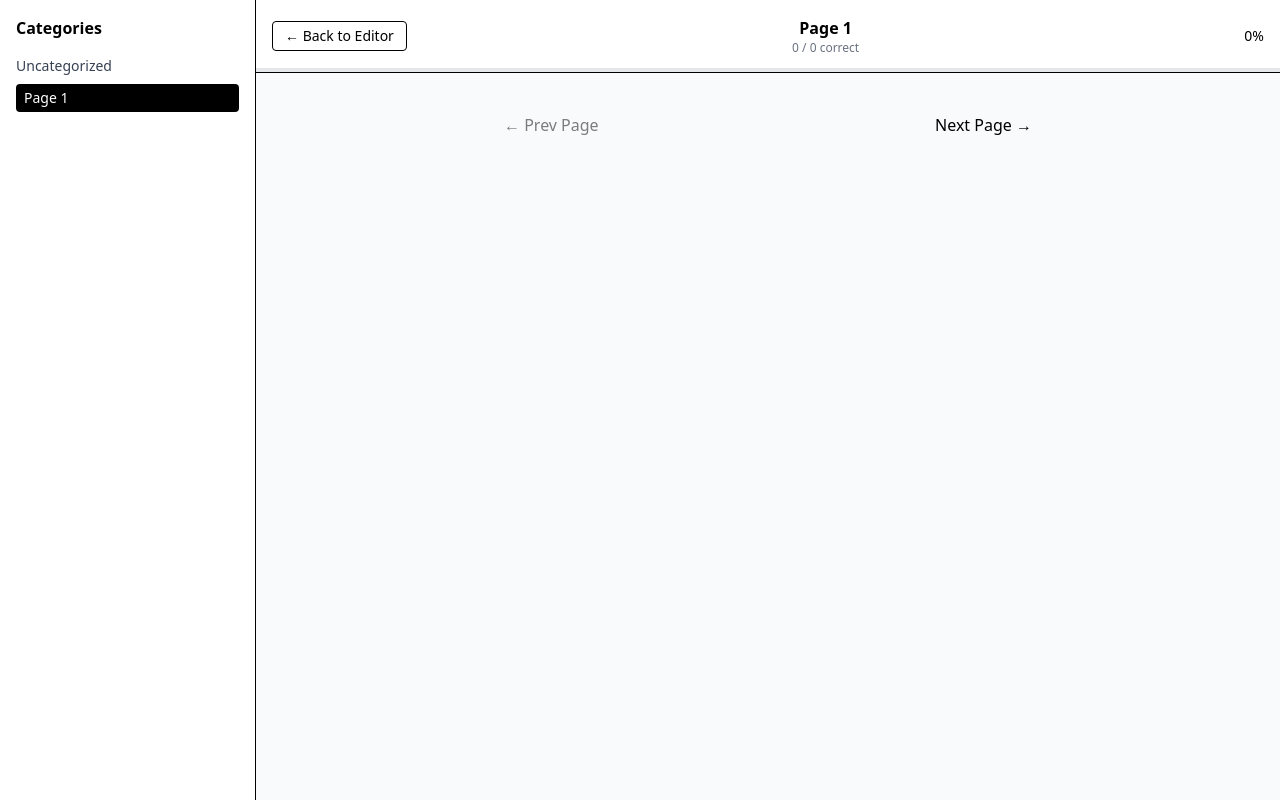
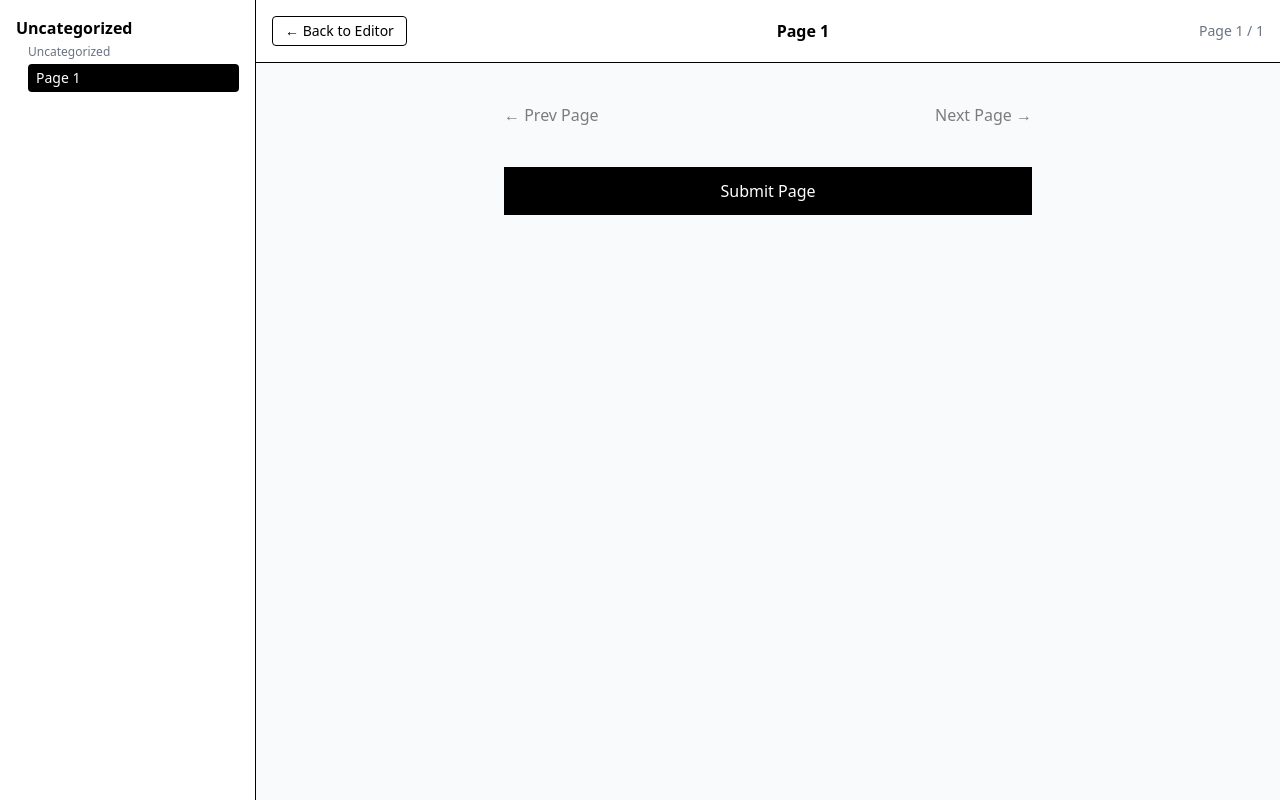
Before and after one commit to rolandraymond/drag_and_drop, a React (Vite) app: page /quiz in a window 1280 px wide. Built offline with nearby package versions, Linux system fonts and the light colour scheme.

Commit message:
fix category and subcategory

```diff
--- a/src/App.tsx
+++ b/src/App.tsx
@@ -10,7 +10,7 @@ import {
 import { restrictToVerticalAxis } from '@dnd-kit/modifiers';
 import { SortableContext, verticalListSortingStrategy } from '@dnd-kit/sortable';
 import { useEffect, useState } from 'react';
-import { Link, Route, Routes, useNavigate } from 'react-router-dom';
+import {  Route, Routes, useNavigate } from 'react-router-dom';
 import { toast } from 'react-toastify';
 import {
   hasEmptyPages,
@@ -82,11 +82,12 @@ const meta = useEditorStore((s) => s.meta);
 const pages = useEditorStore((s) => s.pages);
 const activePageId = useEditorStore((s) => s.activePageId);
 
-const categoryId = useEditorStore((s) => s.categoryId);
-const setCategoryId = useEditorStore((s) => s.setCategoryId);
+const setPageCategory = useEditorStore((s) => s.setPageCategory);
+const setPageSubcategory = useEditorStore((s) => s.setPageSubcategory);
 
-const subcategoryId = useEditorStore((s) => s.subcategoryId);
-const setSubcategoryId = useEditorStore((s) => s.setSubcategoryId);
+const activePage = pages.find((p) => p.id === activePageId);
+
+const elements = activePage?.elements ?? [];
 
 const [categories, setCategories] = useState<Category[]>([]);
 const [subcategories, setSubcategories] = useState<Subcategory[]>([]);
@@ -95,7 +96,6 @@ const [newCategoryName, setNewCategoryName] = useState('');
 const [newSubcategoryName, setNewSubcategoryName] = useState('');
 const handlePreview = () => {
   const pages = useEditorStore.getState().pages;
-  const categoryId = useEditorStore.getState().categoryId;
 
   if (hasEmptyPages(pages)) {
     toast.error('One or more pages are empty.');
@@ -107,13 +107,19 @@ const handlePreview = () => {
     return;
   }
 
-  if (!categoryId) {
-    toast.error('Please select a category before previewing.');
+  if (pages.some((p) => !p.categoryId)) {
+    toast.error('Every page must have a category');
+    return;
+  }
+
+  if (pages.some((p) => !p.subcategoryId)) {
+    toast.error('Every page must have a subcategory');
     return;
   }
 
   navigate('/quiz');
 };
+
 
  useEffect(() => {
   authFetch('http://localhost:8000/api/categories')
@@ -122,16 +128,26 @@ const handlePreview = () => {
 }, []);
 
 useEffect(() => {
-  if (!categoryId) return;
+  const categoryId = activePage?.categoryId;
 
-  fetch(`http://localhost:8000/api/categories/${categoryId}/subcategories`)
-    .then(res => res.json())
-    .then(setSubcategories);
-}, [categoryId]);
+  if (!categoryId) {
+    setSubcategories([]);
+    return;
+  }
+
+  authFetch(`http://localhost:8000/api/categories/${categoryId}/subcategories`)
+    .then(setSubcategories)
+    .catch((err) => {
+      console.error(err);
+      setSubcategories([]);
+      toast.error('Failed to load subcategories');
+    });
+}, [activePage?.categoryId]);
 
 
-  const activePage = pages.find((p) => p.id === activePageId);
-  const elements = activePage?.elements ?? [];
+
+
+
 
   const sensors = useSensors(
     useSensor(PointerSensor, {
@@ -180,23 +196,27 @@ const handlePreview = () => {
       {/* CATEGORY */}
       <div className='flex items-center gap-2'>
         <select
-           value={categoryId ?? ''}
+        value={activePage?.categoryId ?? ''}
                   onChange={(e) => {
-            const id = e.target.value;
-            setCategoryId(id || '');
-            setSubcategoryId('');
+            const id = e.target.value || null;
+
+            const pageId = activePageId;
+            if (!pageId) return;
+
+            setPageCategory(pageId, id);
             setSubcategories([]);
             setNewSubcategoryName('');
           }}
-          className='border rounded px-2 py-1 text-sm'
+        className="border rounded px-2 py-1 text-sm"
       >
-          <option value=''>Select category</option>
+        <option value="">Select category</option>
         {categories.map((c) => (
-            <option key={c._id ?? c.name} value={c._id}>
+          <option key={c._id} value={c._id}>
             {c.name}
           </option>
         ))}
       </select>
+
 
         <input
           value={newCategoryName}
@@ -220,7 +240,8 @@ const handlePreview = () => {
                 );
 
                 setCategories((prev) => [created, ...prev]);
-                setCategoryId(created._id);
+                setPageCategory(activePageId, created._id);
+
                 setNewCategoryName('');
               } catch (err) {
                 console.error(err);
@@ -236,14 +257,16 @@ const handlePreview = () => {
           {/* SUBCATEGORY */}
           <div className='flex items-center gap-2'>
             <select
-               value={subcategoryId ?? ''}
-              onChange={(e) => setSubcategoryId(e.target.value)}
-              disabled={!categoryId}
-              className='border rounded px-2 py-1 text-sm'
+  value={activePage?.subcategoryId ?? ''}
+  onChange={(e) => {
+    setPageSubcategory(activePageId, e.target.value || null);
+  }}
+  disabled={!activePage?.categoryId}
+  className="border rounded px-2 py-1 text-sm"
 >
-              <option value=''>Select subcategory</option>
+  <option value="">Select subcategory</option>
   {subcategories.map((s) => (
-                <option key={s._id}  value={s._id}>
+    <option key={s._id} value={s._id}>
       {s.name}
     </option>
   ))}
@@ -252,15 +275,22 @@ const handlePreview = () => {
           <input
           value={newSubcategoryName}
           onChange={(e) => setNewSubcategoryName(e.target.value)}
-              placeholder='New subcategory'
-              disabled={!categoryId}
-              className='border rounded px-2 py-1 text-sm'
+          placeholder="New subcategory"
+          disabled={!activePage?.categoryId}
+          className="border rounded px-2 py-1 text-sm"
         />
 
         <button
-              disabled={!categoryId || !newSubcategoryName.trim()}
+          disabled={!activePage?.categoryId || !newSubcategoryName.trim()}
           onClick={async () => {
-      if (!newSubcategoryName.trim()) return;
+            const categoryId = activePage?.categoryId;
+            if (!categoryId) {
+              toast.error('Select a category first');
+              return;
+            }
+
+            const name = newSubcategoryName.trim();
+            if (!name) return;
 
             try {
               const created: Subcategory = await authFetch(
@@ -268,25 +298,28 @@ const handlePreview = () => {
                 {
                   method: 'POST',
                   body: JSON.stringify({
-              name: newSubcategoryName,
+                    name,
                     category_id: categoryId,
                   }),
                 }
               );
 
               setSubcategories((prev) => [...prev, created]);
-        setSubcategoryId(created._id);
+
+
+              setPageSubcategory(activePageId, created._id);
+
               setNewSubcategoryName('');
             } catch (err) {
               console.error(err);
+              toast.error('Failed to create subcategory');
             }
           }}
-
-
-          className='px-3 py-1 border rounded text-sm disabled:opacity-50'
+          className="px-3 py-1 border rounded text-sm disabled:opacity-50"
         >
           Add
         </button>
+
       </div>
     </div>
 
--- a/src/components/PreviewSidebar.tsx
+++ b/src/components/PreviewSidebar.tsx
@@ -8,7 +8,7 @@ type Page = {
 type Props = {
   pages: Page[];
   activePageId: string;
-  onSelectPage: (pageId: string) => void;
+  onSelectPage: (id: string) => void;
 };
 
 export default function PreviewSidebar({
@@ -16,42 +16,46 @@ export default function PreviewSidebar({
   activePageId,
   onSelectPage,
 }: Props) {
-  const grouped = pages.reduce<Record<string, Page[]>>((acc, page) => {
-    const key = page.categoryId ?? 'uncategorized';
-    if (!acc[key]) acc[key] = [];
-    acc[key].push(page);
+  const grouped = pages.reduce<
+    Record<string, Record<string, Page[]>>
+  >((acc, page) => {
+    const cat = page.categoryId ?? 'Uncategorized';
+    const sub = page.subcategoryId ?? 'Uncategorized';
+
+    acc[cat] ??= {};
+    acc[cat][sub] ??= [];
+    acc[cat][sub].push(page);
+
     return acc;
   }, {});
 
   return (
     <aside className="w-64 border-r bg-white p-4 overflow-y-auto">
-      <div className="font-semibold mb-4">Categories</div>
+      {Object.entries(grouped).map(([cat, subs]) => (
+        <div key={cat} className="mb-4">
+          <div className="font-semibold mb-1">{cat}</div>
 
-      {Object.entries(grouped).map(([categoryId, pages]) => (
-        <div key={categoryId} className="mb-4">
-          <div className="text-sm font-medium text-gray-700 mb-2">
-            {categoryId === 'uncategorized'
-              ? 'Uncategorized'
-              : `Category ${categoryId}`}
+          {Object.entries(subs).map(([sub, pages]) => (
+            <div key={sub} className="ml-3 mb-2">
+              <div className="text-xs text-gray-500 mb-1">
+                {sub}
               </div>
 
-          <div className="space-y-1">
               {pages.map((p) => (
                 <button
                   key={p.id}
-                disabled={p.id !== activePageId}
                   onClick={() => onSelectPage(p.id)}
-                className={`w-full text-left px-2 py-1 rounded text-sm
-                  ${
+                  className={`block w-full text-left px-2 py-1 text-sm rounded ${
                     p.id === activePageId
                       ? 'bg-black text-white'
-                      : 'hover:bg-gray-100 opacity-50 cursor-not-allowed'
+                      : 'hover:bg-gray-100'
                   }`}
                 >
-                {p.name ?? 'Untitled Page'}
+                  {p.name ?? 'Untitled'}
                 </button>
               ))}
             </div>
+          ))}
         </div>
       ))}
     </aside>
--- a/src/components/QuizRuntime.tsx
+++ b/src/components/QuizRuntime.tsx
@@ -5,8 +5,6 @@ import { useNavigate } from 'react-router-dom';
 import { useEditorStore } from '../hooks/useEditorStore';
 import type { EditorElement } from '../types/editor';
 import PreviewSidebar from './PreviewSidebar';
-
-/* ================= helpers ================= */
 
 function normalize(value: string) {
   return value.trim().toLowerCase();
@@ -22,71 +20,88 @@ function getQuestions(elements: EditorElement[]) {
   );
 }
 
-/* ================= component ================= */
+function pageQuestionKey(pageId: string, elementIndex: number) {
+  return `${pageId}-${elementIndex}`;
+}
 
 export default function QuizRuntime() {
   const navigate = useNavigate();
-
-  /* ✅ Zustand selector (stable – no infinite loop) */
   const pages = useEditorStore((s) => s.pages);
 
   const [pageIndex, setPageIndex] = useState(0);
   const [answers, setAnswers] = useState<Record<string, string>>({});
-  const [submitted, setSubmitted] = useState<Record<string, boolean>>({});
-
-  /* ================= guards ================= */
+  const [submittedPages, setSubmittedPages] = useState<Record<string, boolean>>(
+    {}
+  );
 
   if (!pages.length) {
     return <div className="p-10 text-center">No pages to preview</div>;
   }
 
   const currentPage = pages[pageIndex];
-  const questions = getQuestions(currentPage.elements);
+  const currentPageId = currentPage.id;
 
-  /* ================= progress ================= */
+  const isCurrentPageSubmitted = !!submittedPages[currentPageId];
 
-  const answeredCorrect = questions.filter((q, i) => {
-    const key = `${currentPage.id}-${i}`;
-    return submitted[key] && isCorrect(answers[key], q.answer);
-  }).length;
+  const currentQuestions = useMemo(
+    () => getQuestions(currentPage.elements),
+    [currentPage.elements]
+  );
 
-  const progress =
-    questions.length === 0
-      ? 0
-      : Math.round((answeredCorrect / questions.length) * 100);
+  const handleSubmitPage = () => {
+    const questions = currentQuestions;
 
-  const canGoNext = answeredCorrect === questions.length;
+    if (questions.length === 0) {
+      toast.info('No questions on this page');
+      setSubmittedPages((p) => ({ ...p, [currentPageId]: true }));
+      return;
+    }
 
-  /* ================= UI ================= */
+    const hasEmpty = questions.some((q) => {
+      const idx = currentPage.elements.indexOf(q as any);
+      const key = pageQuestionKey(currentPageId, idx);
+      return !(answers[key] ?? '').trim();
+    });
+
+    if (hasEmpty) {
+      toast.error('Answer all questions on this page first');
+      return;
+    }
+
+    let total = 0;
+    let correct = 0;
+
+    currentPage.elements.forEach((el, idx) => {
+      if (el.type !== 'question' && el.type !== 'imageQuestion') return;
+
+      total++;
+      const key = pageQuestionKey(currentPageId, idx);
+      const userAnswer = answers[key] ?? '';
+
+      if (isCorrect(userAnswer, el.answer)) correct++;
+    });
+
+    setSubmittedPages((p) => ({ ...p, [currentPageId]: true }));
+    toast.success(`Page score: ${correct} / ${total}`);
+  };
+
+  const canGoPrev = pageIndex > 0;
+  const canGoNext = pageIndex < pages.length - 1;
 
   return (
     <div className="min-h-screen bg-gray-50 flex">
-
-      {/* ===== SIDEBAR ===== */}
       <PreviewSidebar
         pages={pages}
-        activePageId={currentPage.id}
-        onSelectPage={() => {
-          toast.info('Finish current page first');
+        activePageId={currentPageId}
+        onSelectPage={(id) => {
+          const index = pages.findIndex((p) => p.id === id);
+          if (index === -1) return;
+          setPageIndex(index);
         }}
       />
 
-      {/* ===== MAIN ===== */}
       <div className="flex-1">
-
-        {/* ===== HEADER ===== */}
-        <div className="sticky top-0 bg-white border-b p-4 relative">
-
-          {/* progress bar */}
-          <div className="absolute bottom-0 left-0 h-1 w-full bg-gray-200">
-            <div
-              className="h-full bg-black transition-all"
-              style={{ width: `${progress}%` }}
-            />
-          </div>
-
-          <div className="flex justify-between items-center">
-
+        <div className="sticky top-0 bg-white border-b p-4 flex justify-between items-center">
           <button
             onClick={() => navigate('/editor')}
             className="text-sm px-3 py-1 border rounded"
@@ -94,22 +109,14 @@ export default function QuizRuntime() {
             ← Back to Editor
           </button>
 
-            <div className="text-center">
-              <div className="font-bold">{currentPage.name}</div>
-              <div className="text-xs text-gray-500">
-                {answeredCorrect} / {questions.length} correct
+          <div className="font-semibold">{currentPage.name}</div>
+
+          <div className="text-sm text-gray-500">
+            Page {pageIndex + 1} / {pages.length}
           </div>
         </div>
 
-            <div className="text-sm font-medium">
-              {progress}%
-            </div>
-          </div>
-        </div>
-
-        {/* ===== CONTENT ===== */}
         <div className="max-w-xl mx-auto p-6 space-y-6">
-
           {currentPage.elements.map((el, index) => {
             if (el.type === 'text') {
               return (
@@ -120,38 +127,37 @@ export default function QuizRuntime() {
             }
 
             if (el.type === 'question' || el.type === 'imageQuestion') {
-              const key = `${currentPage.id}-${index}`;
+              const key = pageQuestionKey(currentPageId, index);
               const userAnswer = answers[key] ?? '';
-              const isDone = submitted[key];
-              const correct = isDone && isCorrect(userAnswer, el.answer);
+
+              const correct =
+                isCurrentPageSubmitted && isCorrect(userAnswer, el.answer);
+
+              const wrong =
+                isCurrentPageSubmitted && !isCorrect(userAnswer, el.answer);
 
               return (
                 <div
                   key={el.id}
-                  className={`border rounded p-4 space-y-2
-                    ${
-                      !isDone
+                  className={`border rounded p-4 space-y-2 ${
+                    !isCurrentPageSubmitted
                       ? ''
                       : correct
                       ? 'border-green-500 bg-green-50'
-                        : 'border-red-500 bg-red-50'
+                      : wrong
+                      ? 'border-red-500 bg-red-50'
+                      : ''
                   }`}
                 >
                   {el.type === 'imageQuestion' && el.image && (
-                    <img
-                      src={el.image}
-                      alt=""
-                      className="rounded border"
-                    />
+                    <img src={el.image} alt="" className="rounded border" />
                   )}
 
-                  <div className="font-medium">
-                    {el.question}
-                  </div>
+                  <div className="font-medium">{el.question}</div>
 
                   <input
                     value={userAnswer}
-                    readOnly={isDone}
+                    disabled={isCurrentPageSubmitted}
                     onChange={(e) =>
                       setAnswers((p) => ({
                         ...p,
@@ -159,34 +165,10 @@ export default function QuizRuntime() {
                       }))
                     }
                     className="w-full border px-3 py-2"
+                    placeholder="Your answer"
                   />
 
-                  {!isDone && (
-                    <button
-                      onClick={() => {
-                        if (!userAnswer.trim()) {
-                          toast.error('Answer required');
-                          return;
-                        }
-
-                        setSubmitted((p) => ({
-                          ...p,
-                          [key]: true,
-                        }));
-
-                        if (isCorrect(userAnswer, el.answer)) {
-                          toast.success('Correct');
-                        } else {
-                          toast.error('Wrong answer');
-                        }
-                      }}
-                      className="bg-black text-white px-4 py-1"
-                    >
-                      Submit
-                    </button>
-                  )}
-
-                  {isDone && !correct && (
+                  {isCurrentPageSubmitted && !correct && (
                     <div className="text-sm text-red-700">
                       Correct answer: {el.answer}
                     </div>
@@ -198,11 +180,9 @@ export default function QuizRuntime() {
             return null;
           })}
 
-          {/* ===== PAGE NAV ===== */}
           <div className="flex justify-between pt-4">
-
             <button
-              disabled={pageIndex === 0}
+              disabled={!canGoPrev}
               onClick={() => setPageIndex((i) => i - 1)}
               className="disabled:opacity-50"
             >
@@ -218,9 +198,19 @@ export default function QuizRuntime() {
             </button>
           </div>
 
-          {!canGoNext && (
-            <div className="text-center text-sm text-red-600">
-              Fix the highlighted answers first
+          {!isCurrentPageSubmitted && (
+            <button
+              type="button"
+              onClick={handleSubmitPage}
+              className="w-full bg-black text-white py-3 mt-4"
+            >
+              Submit Page
+            </button>
+          )}
+
+          {isCurrentPageSubmitted && (
+            <div className="text-center text-sm text-gray-600">
+              This page is submitted
             </div>
           )}
         </div>
--- a/src/hooks/useEditorStore.ts
+++ b/src/hooks/useEditorStore.ts
@@ -7,19 +7,18 @@ import { uid } from '../utils/uid';
 type Page = {
   id: string;
   name?: string;
+  elements: EditorElement[];
   categoryId: string | null;
   subcategoryId: string | null;
-  elements: EditorElement[];
 };
 
 
 interface EditorStore {
   pages: Page[];
   activePageId: string;
-  categoryId: string | null;
-  subcategoryId: string | null;
-  setCategoryId: (id: string | null) => void;
-  setSubcategoryId: (id: string | null) => void;
+  setPageCategory: (pageId: string, categoryId: string | null) => void;
+  setPageSubcategory: (pageId: string, subcategoryId: string | null) => void;
+
 
 
 
@@ -85,18 +84,16 @@ export const useEditorStore = create<EditorStore>()(
         {
           id: 'page-1',
           name: 'Page 1',
+          elements: [],
           categoryId: null,
           subcategoryId: null,
-          elements: [],
         },
       ],
 
       activePageId: 'page-1',
-      categoryId: null,
-      subcategoryId: null,
 
-      setCategoryId: (id) => set({ categoryId: id }),
-      setSubcategoryId: (id) => set({ subcategoryId: id }),
+
+
 
       meta: {
         name: 'Untitled Quiz',
@@ -117,7 +114,7 @@ export const useEditorStore = create<EditorStore>()(
 
       addPage: () =>
         set((state) => {
-          if (!state.categoryId) return state;
+
 
           const id = uid();
           const pageNumber = state.pages.length + 1;
@@ -128,8 +125,8 @@ export const useEditorStore = create<EditorStore>()(
               {
                 id,
                 name: `Page ${pageNumber}`,
-                categoryId: state.categoryId,
-                subcategoryId: state.subcategoryId,
+                categoryId: null,
+                subcategoryId: null,
                 elements: [],
               },
             ],
@@ -156,7 +153,21 @@ export const useEditorStore = create<EditorStore>()(
 
           return { pages, activePageId };
         }),
+        setPageCategory: (pageId, categoryId) =>
+        set((state) => ({
+          pages: state.pages.map((p) =>
+            p.id === pageId
+              ? { ...p, categoryId, subcategoryId: null }
+              : p
+          ),
+        })),
 
+      setPageSubcategory: (pageId, subcategoryId) =>
+        set((state) => ({
+          pages: state.pages.map((p) =>
+            p.id === pageId ? { ...p, subcategoryId } : p
+          ),
+        })),
       addElement: (type) =>
         set((state) => ({
           pages: state.pages.map((p) =>
@@ -165,6 +176,8 @@ export const useEditorStore = create<EditorStore>()(
               : p,
           ),
         })),
+
+
 
       reorderElements: (activeId, overId) =>
         set((state) => ({
```
Lines whose indentation alone changed are shown as unchanged.
